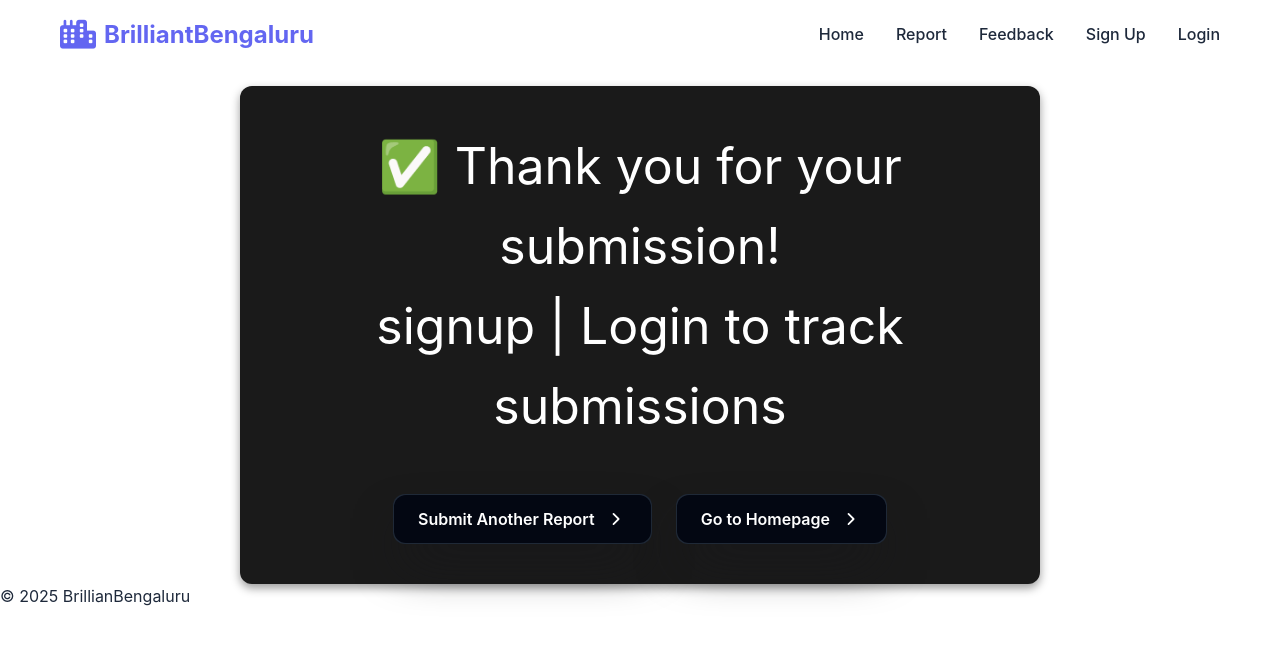
After one commit to gallant-giri/CivicScan, a Django app: template homepage/templates/reports/anon_success.html in a window 1280 px wide. The commit adds this page. Shown: the top 645 px of the page. Run offline with Django 5.2, Linux system fonts and the light colour scheme; the template is opened without the code that fills it, so the values that code supplies are empty; some libraries are stand-ins or nearby versions.

Commit message:
added anon_success.html

```diff
--- /dev/null
+++ b/homepage/templates/reports/anon_success.html
@@ -0,0 +1,55 @@
+{% extends 'base.html' %}
+{% block content %}
+<br>
+<script src="https://cdn.tailwindcss.com"></script>
+{% load static %}
+<link rel="stylesheet" href="{% static 'css/style.css' %}">
+<script src="{% static 'js/script.js' %}"></script>
+
+
+<div class="thank-you-section-bg" style="text-align: center; margin-top: 60px;">
+    <h2 style="font-size:50px">✅ Thank you for your submission!</h2>
+        <h2 style="font-size:50px">signup | Login to track submissions</h2>
+    {% comment %} <p>Your Report ID is: <strong>{{ report_id }}</strong></p> {% endcomment %}
+    <div class="flex flex-col md:flex-row items-center justify-center gap-6 mt-12">
+      <!-- Submit Another Report Button -->
+      <div class="relative group">
+        <a href="{% url 'submit_report' %}"
+           class="relative inline-block p-px font-semibold leading-6 text-white bg-gray-800 shadow-2xl cursor-pointer rounded-xl shadow-zinc-900 transition-transform duration-300 ease-in-out hover:scale-105 active:scale-95">
+
+          <span class="absolute inset-0 rounded-xl bg-gradient-to-r from-teal-400 via-blue-500 to-purple-500 p-[2px] opacity-0 transition-opacity duration-500 group-hover:opacity-100"></span>
+
+          <span class="relative z-10 block px-6 py-3 rounded-xl bg-gray-950">
+            <div class="relative z-10 flex items-center space-x-2">
+              <span class="transition-all duration-500 group-hover:translate-x-1">Submit Another Report</span>
+              <svg class="w-6 h-6 transition-transform duration-500 group-hover:translate-x-1" fill="currentColor" viewBox="0 0 20 20">
+                <path fill-rule="evenodd" clip-rule="evenodd"
+                  d="M8.22 5.22a.75.75 0 0 1 1.06 0l4.25 4.25a.75.75 0 0 1 0 1.06l-4.25 4.25a.75.75 0 0 1-1.06-1.06L11.94 10 8.22 6.28a.75.75 0 0 1 0-1.06Z" />
+              </svg>
+            </div>
+          </span>
+        </a>
+      </div>
+
+      <!-- Go to Dashboard Button -->
+      <div class="relative group">
+        <a href="{% url 'home' %}"
+           class="relative inline-block p-px font-semibold leading-6 text-white bg-gray-800 shadow-2xl cursor-pointer rounded-xl shadow-zinc-900 transition-transform duration-300 ease-in-out hover:scale-105 active:scale-95">
+
+          <span class="absolute inset-0 rounded-xl bg-gradient-to-r from-teal-400 via-blue-500 to-purple-500 p-[2px] opacity-0 transition-opacity duration-500 group-hover:opacity-100"></span>
+
+          <span class="relative z-10 block px-6 py-3 rounded-xl bg-gray-950">
+            <div class="relative z-10 flex items-center space-x-2">
+              <span class="transition-all duration-500 group-hover:translate-x-1">Go to Homepage</span>
+              <svg class="w-6 h-6 transition-transform duration-500 group-hover:translate-x-1" fill="currentColor" viewBox="0 0 20 20">
+                <path fill-rule="evenodd" clip-rule="evenodd"
+                  d="M8.22 5.22a.75.75 0 0 1 1.06 0l4.25 4.25a.75.75 0 0 1 0 1.06l-4.25 4.25a.75.75 0 0 1-1.06-1.06L11.94 10 8.22 6.28a.75.75 0 0 1 0-1.06Z" />
+              </svg>
+            </div>
+          </span>
+        </a>
+      </div>
+    </div>
+</div>
+
+{% endblock %}
--- a/homepage/templates/reports/submit_report.html
+++ b/homepage/templates/reports/submit_report.html
@@ -21,7 +21,7 @@
         {% csrf_token %}
 
         <label for="photo">Upload Photo or click photo:</label>
-        <input type="file" name="photo" accept="image/*" capture="environment">
+        <input type="file" name="photo" accept="image/*" capture="environment" required>
 
         <label for="status">Is the place clean or dirty?</label>
         <select name="status" required>
```
Also changed, not shown: static/css/style.css (+0 -58 lines).
